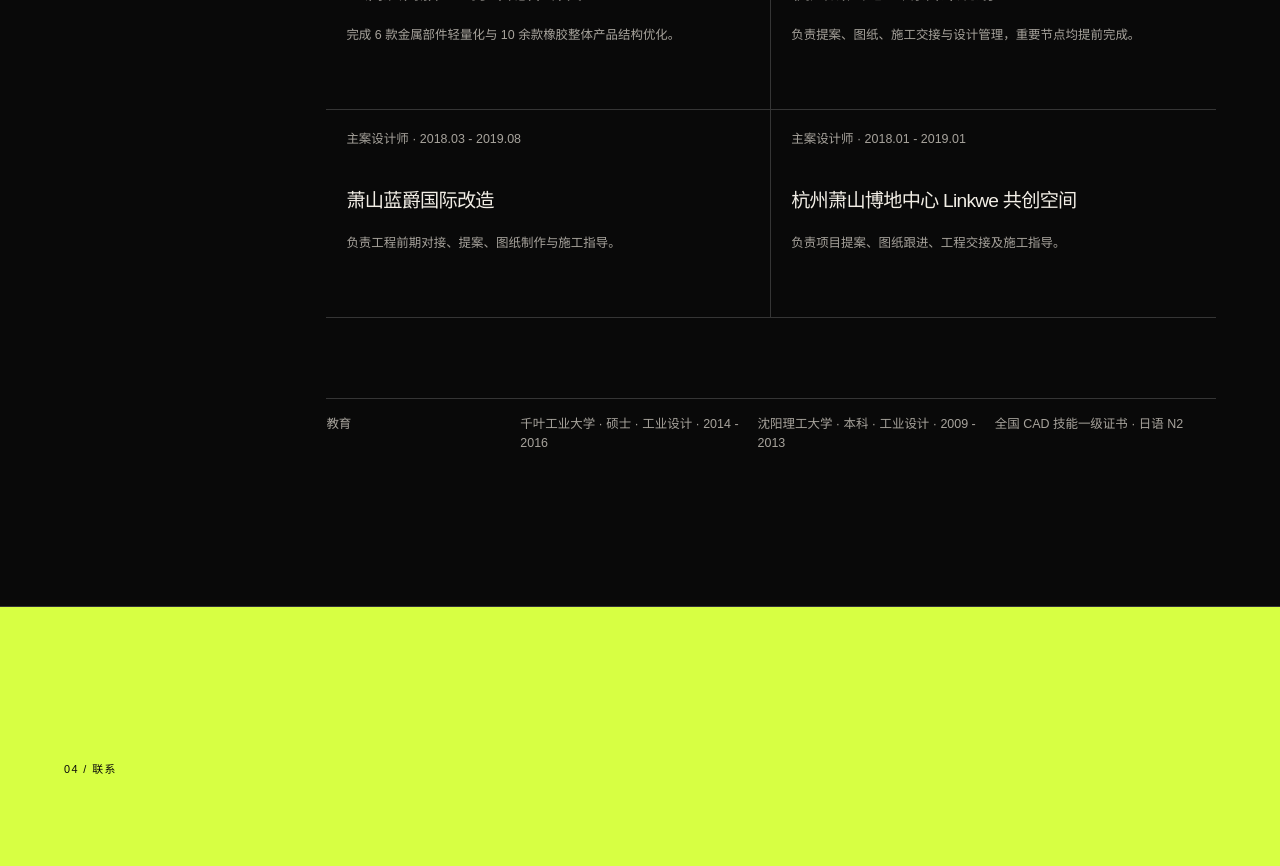
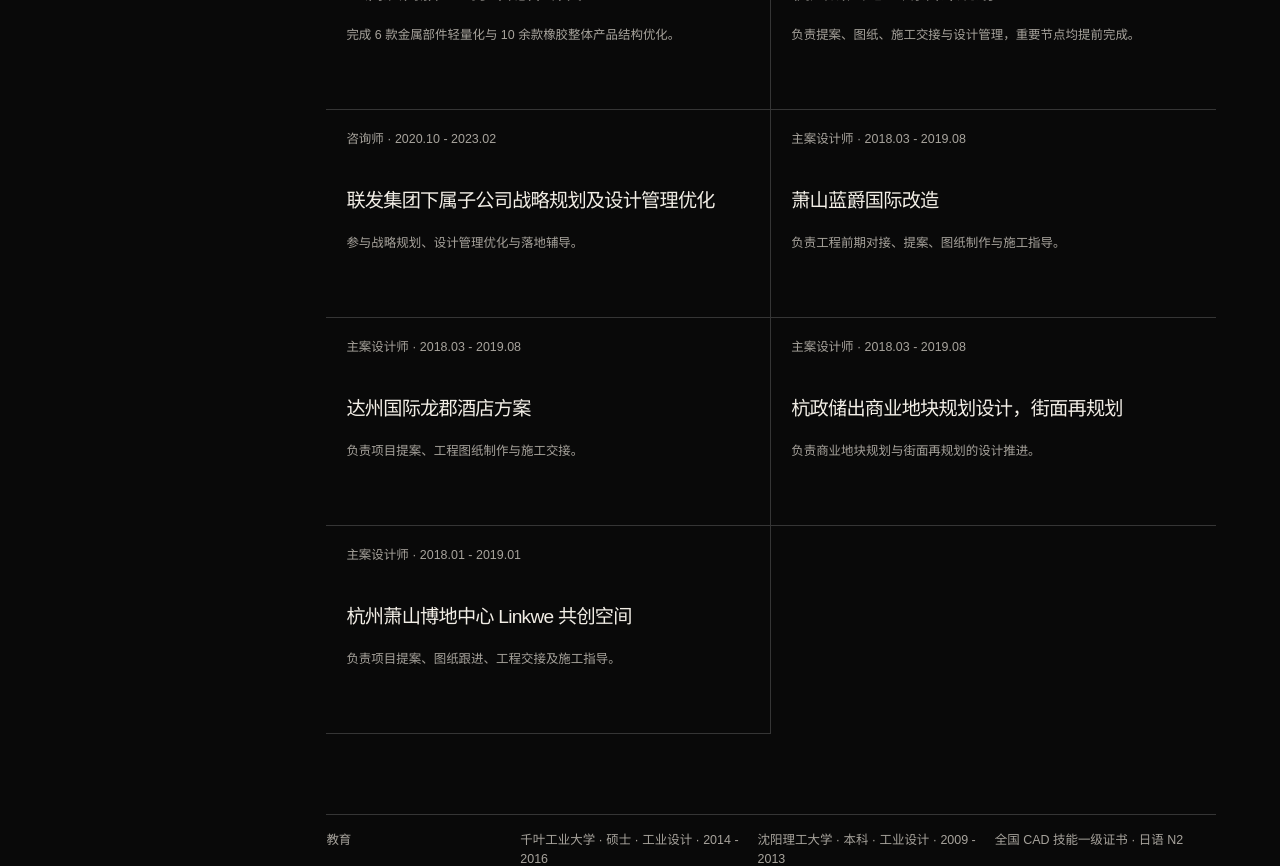
Before and after one commit to QoQ2055/qinchuan-ai, a Next.js app: page / in a window 1280 px wide. Shown: the part 3780-4646 px from the top of the page. Built offline with nearby package versions, Linux system fonts and the light colour scheme.

Commit message:
fix: preserve complete project history

```diff
--- a/app/page.tsx
+++ b/app/page.tsx
@@ -68,7 +68,10 @@ const experience: Experience[] = [
 const projects = [
   ["金属及树脂 3D 打印配件研发", "机构工程师 · 2023.07 - 2024.01", "完成 6 款金属部件轻量化与 10 余款橡胶整体产品结构优化。"],
   ["杭州新天地三期设计规划", "主案设计师 · 2020.10 - 2023.02", "负责提案、图纸、施工交接与设计管理，重要节点均提前完成。"],
+  ["联发集团下属子公司战略规划及设计管理优化", "咨询师 · 2020.10 - 2023.02", "参与战略规划、设计管理优化与落地辅导。"],
   ["萧山蓝爵国际改造", "主案设计师 · 2018.03 - 2019.08", "负责工程前期对接、提案、图纸制作与施工指导。"],
+  ["达州国际龙郡酒店方案", "主案设计师 · 2018.03 - 2019.08", "负责项目提案、工程图纸制作与施工交接。"],
+  ["杭政储出商业地块规划设计，街面再规划", "主案设计师 · 2018.03 - 2019.08", "负责商业地块规划与街面再规划的设计推进。"],
   ["杭州萧山博地中心 Linkwe 共创空间", "主案设计师 · 2018.01 - 2019.01", "负责项目提案、图纸跟进、工程交接及施工指导。"],
 ];
 
```
Also changed, not shown: 1 other file (tests, documents, lock files or other folders).
